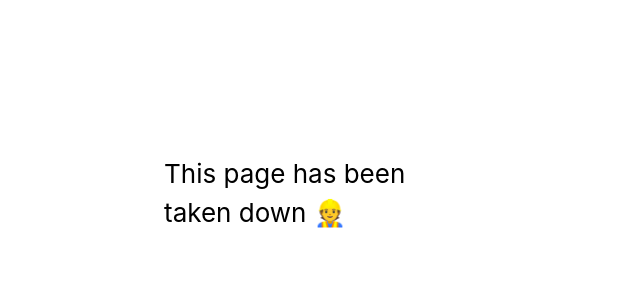
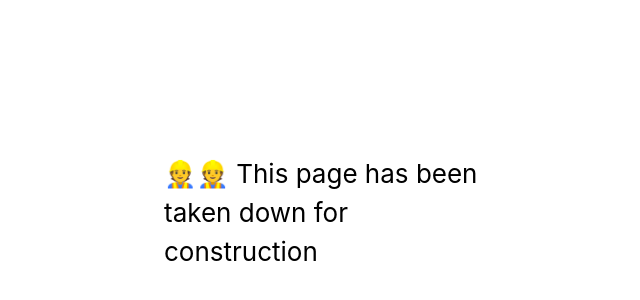
Before and after one commit to dmorton2297/dam2023, a Next.js app: page / in a window 1280 px wide. Shown: the part 166-466 px from the top of the page, without its empty margins (326-966 px from the left). Built offline with nearby package versions, Linux system fonts and the light colour scheme.

Commit message:
Update message

```diff
--- a/pages/_app.tsx
+++ b/pages/_app.tsx
@@ -10,11 +10,11 @@ function MyApp({ Component, pageProps }: AppProps) {
         position: "absolute",
         left: "calc(50% - 150px)",
         top: "40%",
-        width: 300,
+        width: 330,
         fontSize: 26,
       }}
     >
-      This page has been taken down 👷
+      👷👷  This page has been taken down for construction
     </h1>
   );
 }
```
